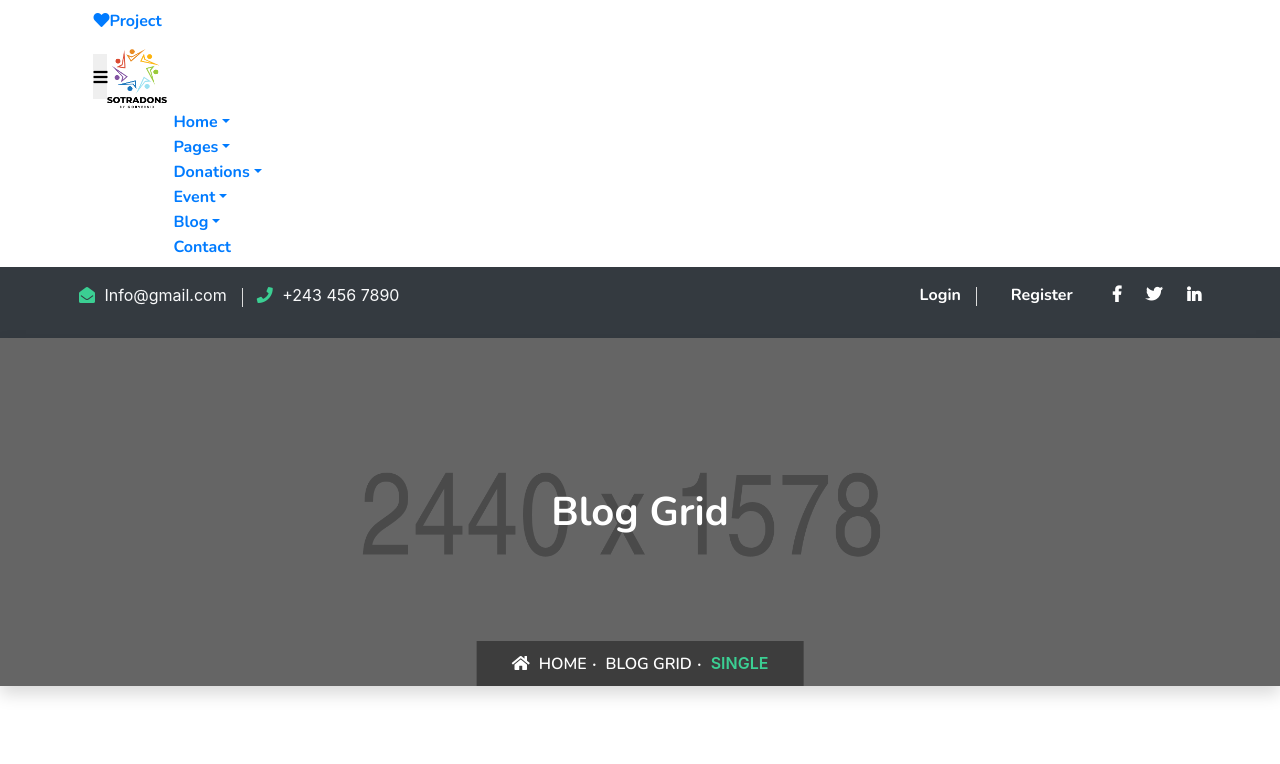
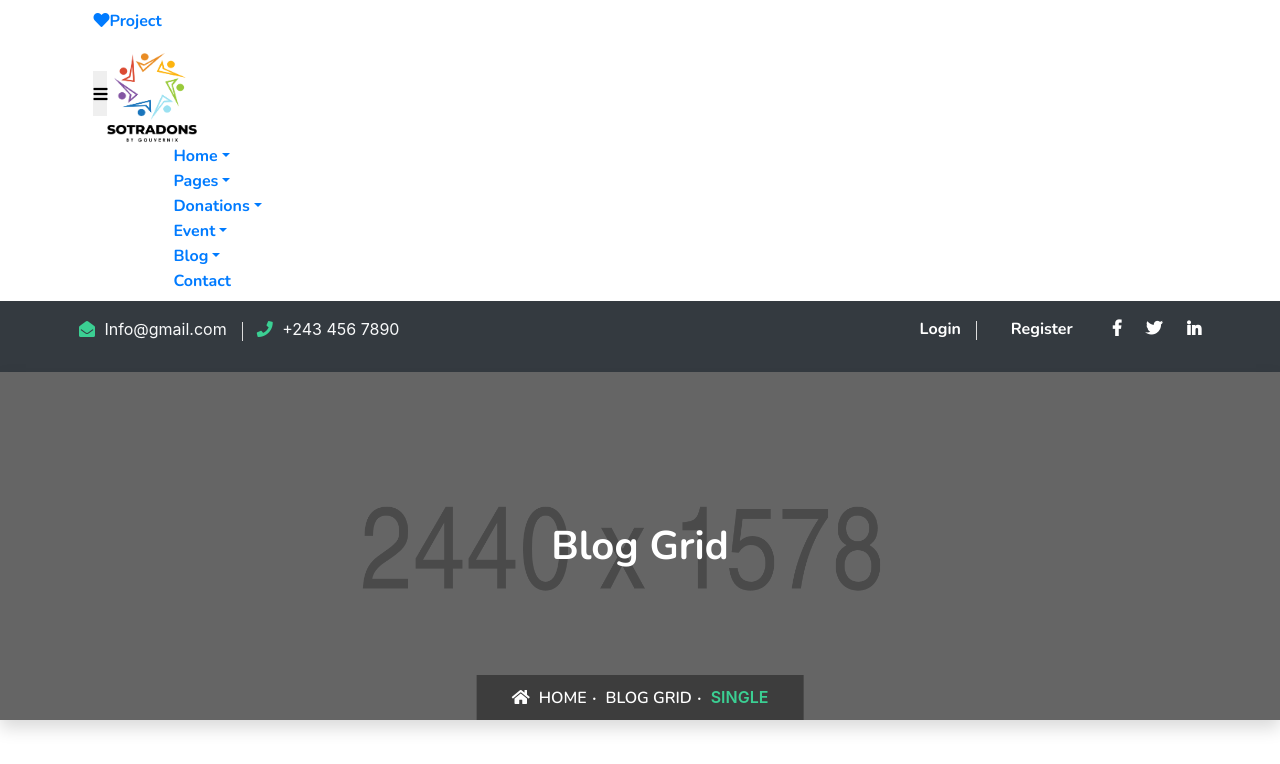
Before and after one commit to EMMADEKO10/sotra_dev, a React (Vite) app: page /projet in a window 1280 px wide. Shown: the top 764 px of the page. Built offline with nearby package versions, Linux system fonts and the light colour scheme.

Commit message:
Modification de la position du logo Sotradon

```diff
--- a/index.html
+++ b/index.html
@@ -47,8 +47,8 @@
 
 </body>
 
-{/* <!-- jQuery Frameworks
-    ============================================= --> */}
+<!-- jQuery Frameworks
+    ============================================= -->
 <script src="assets/js/jquery-1.12.4.min.js"></script>
 <script src="assets/js/popper.min.js"></script>
 <script src="assets/js/bootstrap.min.js"></script>
--- a/src/components/Header.jsx
+++ b/src/components/Header.jsx
@@ -25,12 +25,12 @@ export default function Header() {
                         {/* <!-- End Atribute Navigation -->
 
                 <!-- Start Header Navigation --> */}
-                        <div className="navbar-header">
+                        <div className="navbar-header items-center justify-center">
                             <button type="button" className="navbar-toggle" data-toggle="collapse" data-target="#navbar-menu">
                                 <i className="fa fa-bars"></i>
                             </button>
                             <NavLink to ='/'>
-                                <img width={60} height={60} src="assets/img/Sotradons (2).png" className="logo" alt="Logo" />
+                                <img width={90} height={90} src="assets/img/Sotradons (2).png" className="logo mt-1" alt="Logo" />
                             </NavLink>
                         </div>
                         {/* <!-- End Header Navigation -->
```
